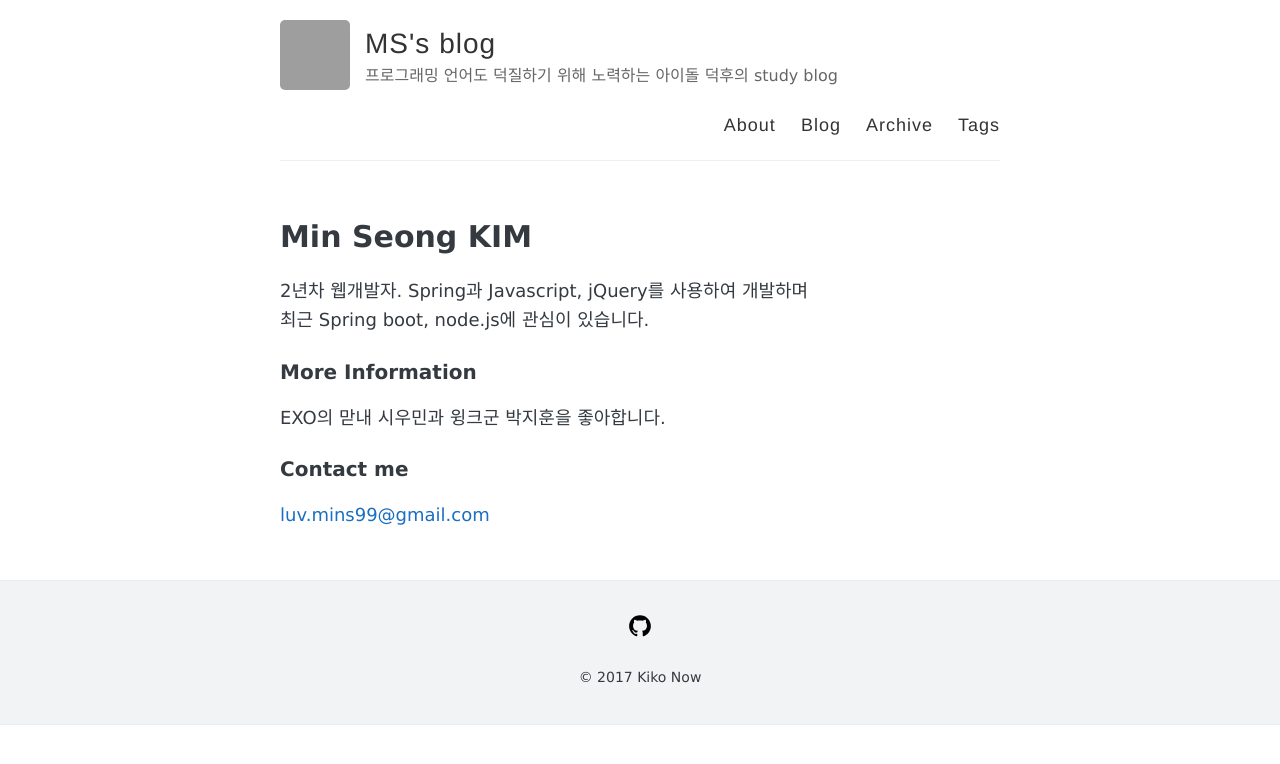
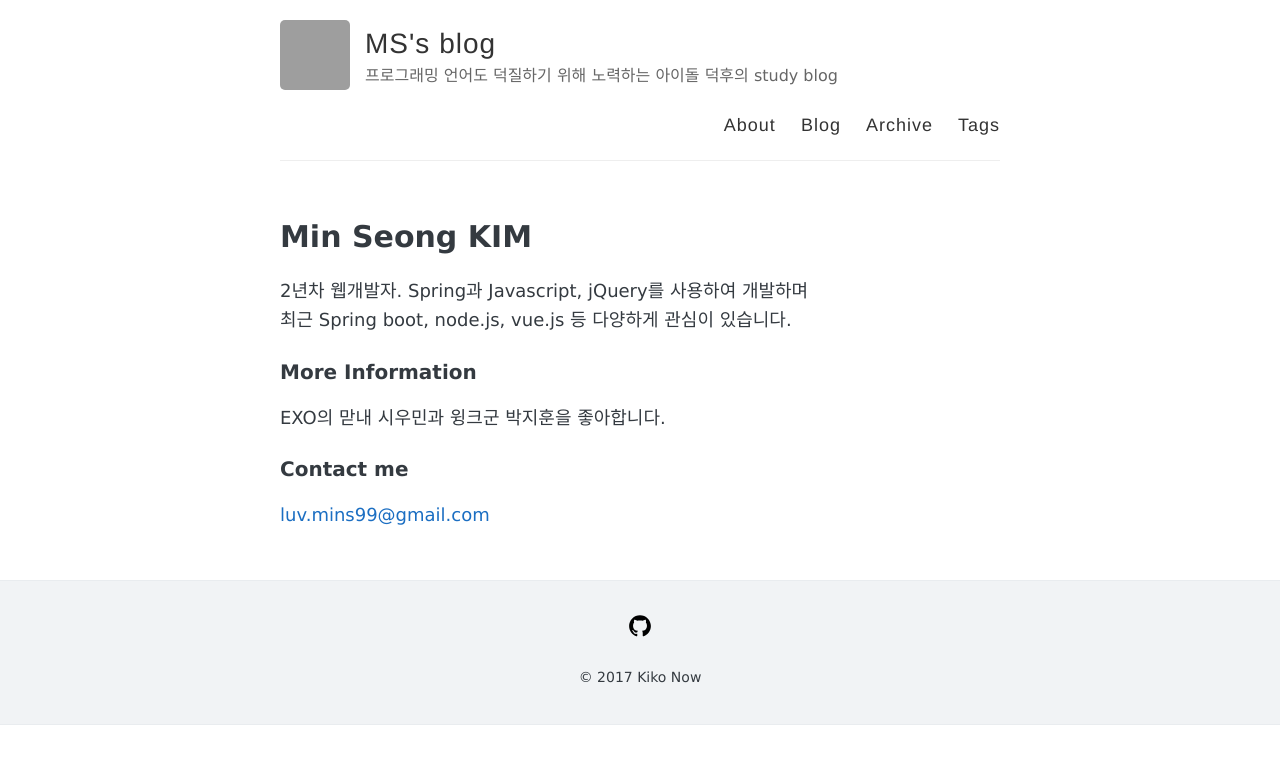
Before and after one commit to MINS99/mins99.github.io, a Jekyll site: the page built from about.md, in a window 1280 px wide. Shown: the top 764 px of the page. Built offline with Jekyll 4.4.1, drawn with Linux system fonts in a browser that asks for light colours; grey boxes are pictures that could not be loaded.

Commit message:
Update about.md

```diff
--- a/about.md
+++ b/about.md
@@ -5,7 +5,7 @@ permalink: /about/
 ---
 
 2년차 웹개발자. Spring과 Javascript, jQuery를 사용하여 개발하며<br>
-최근 Spring boot, node.js에 관심이 있습니다.
+최근 Spring boot, node.js, vue.js 등 다양하게 관심이 있습니다.
 
 ### More Information
 
```
